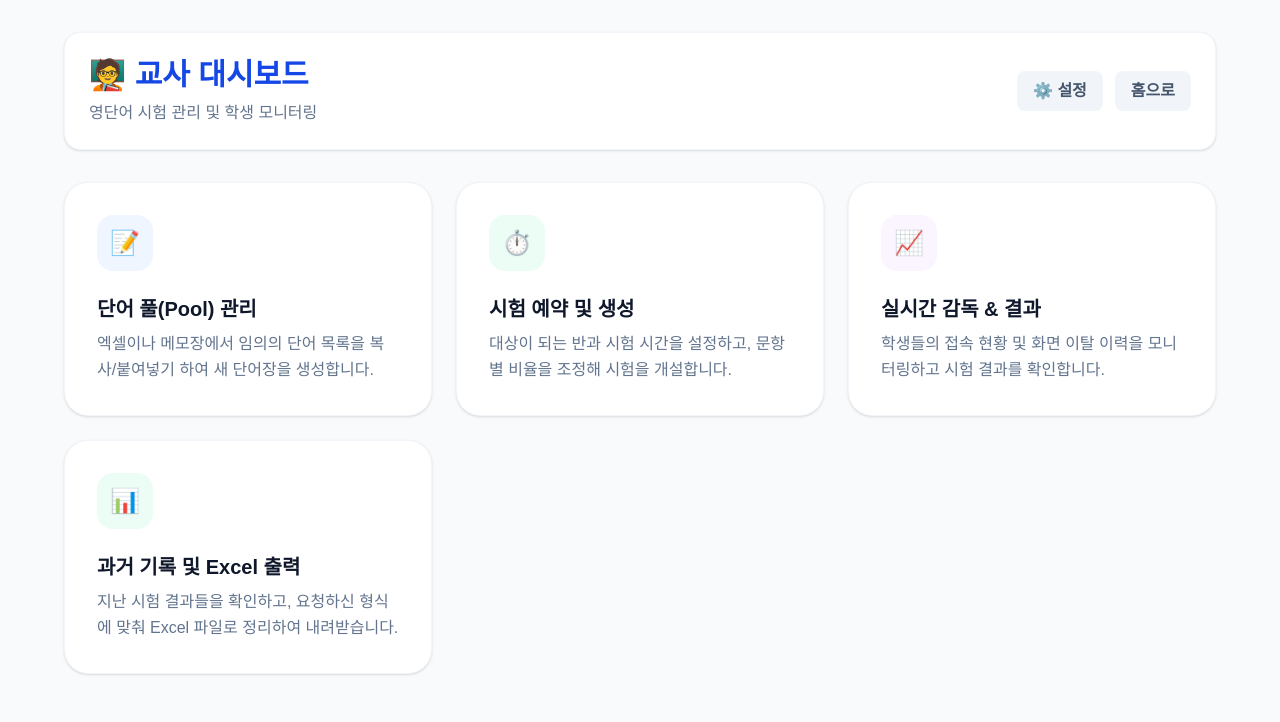
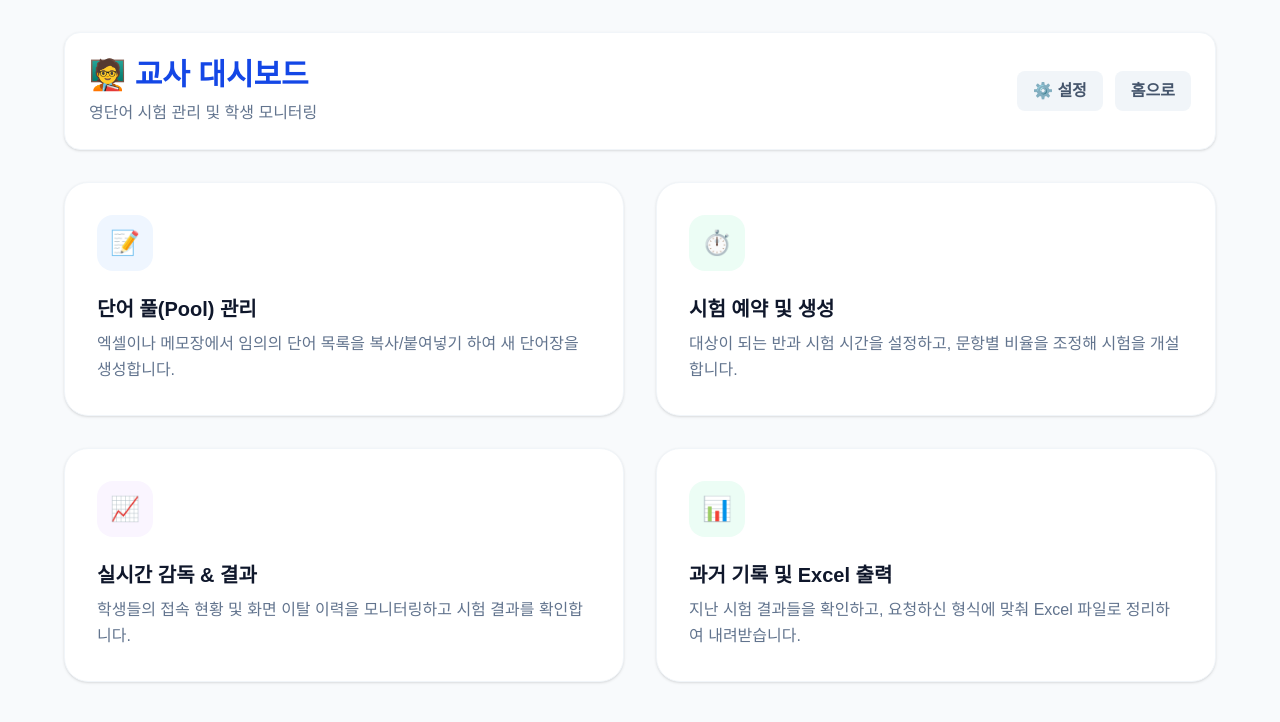
Before and after one commit to hachille-sean/school-popquiz, a Next.js app in the folder web/: page /teacher in a window 1280 px wide. Shown: the top 722 px of the page. Built offline with nearby package versions, Linux system fonts and the light colour scheme.

Commit message:
Change dashboard layout to 2x2 grid

```diff
--- a/web/src/app/teacher/page.tsx
+++ b/web/src/app/teacher/page.tsx
@@ -19,7 +19,7 @@
           </div>
         </header>
 
-        <div className="grid grid-cols-1 md:grid-cols-2 lg:grid-cols-3 gap-6">
+        <div className="grid grid-cols-1 md:grid-cols-2 lg:grid-cols-2 gap-8">
           <Link
             href="/teacher/word-pools"
             className="group block p-8 bg-white border border-slate-100 rounded-3xl shadow-sm hover:shadow-xl hover:border-blue-200 transition-all hover:-translate-y-1"
```
